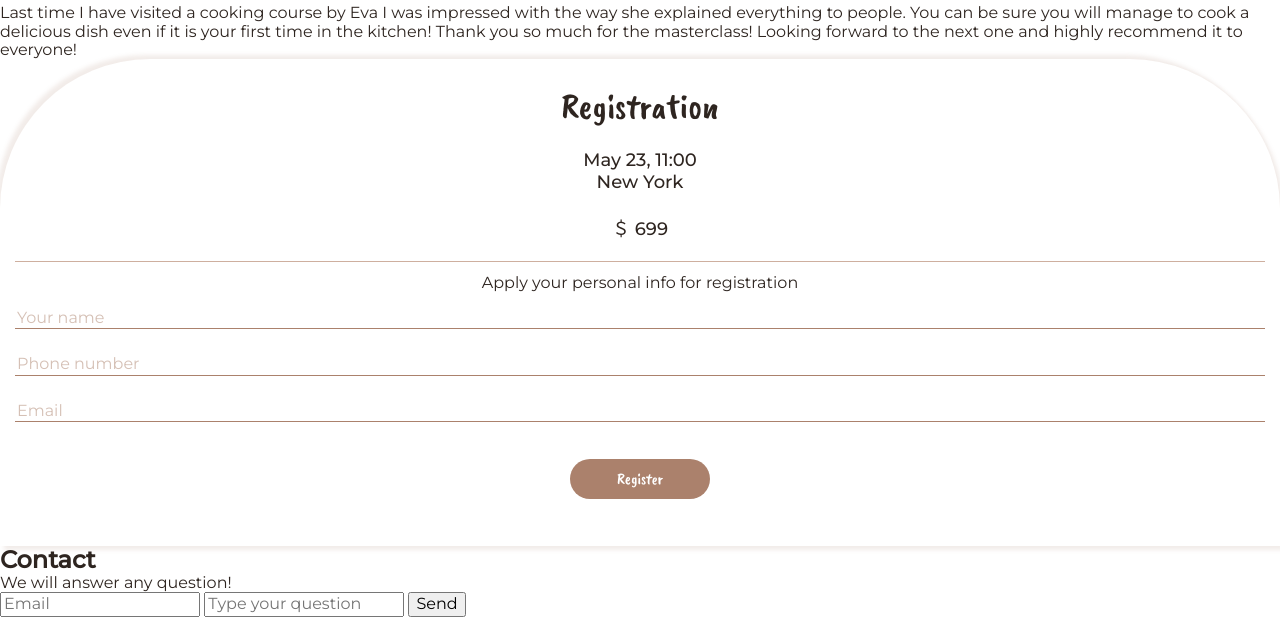
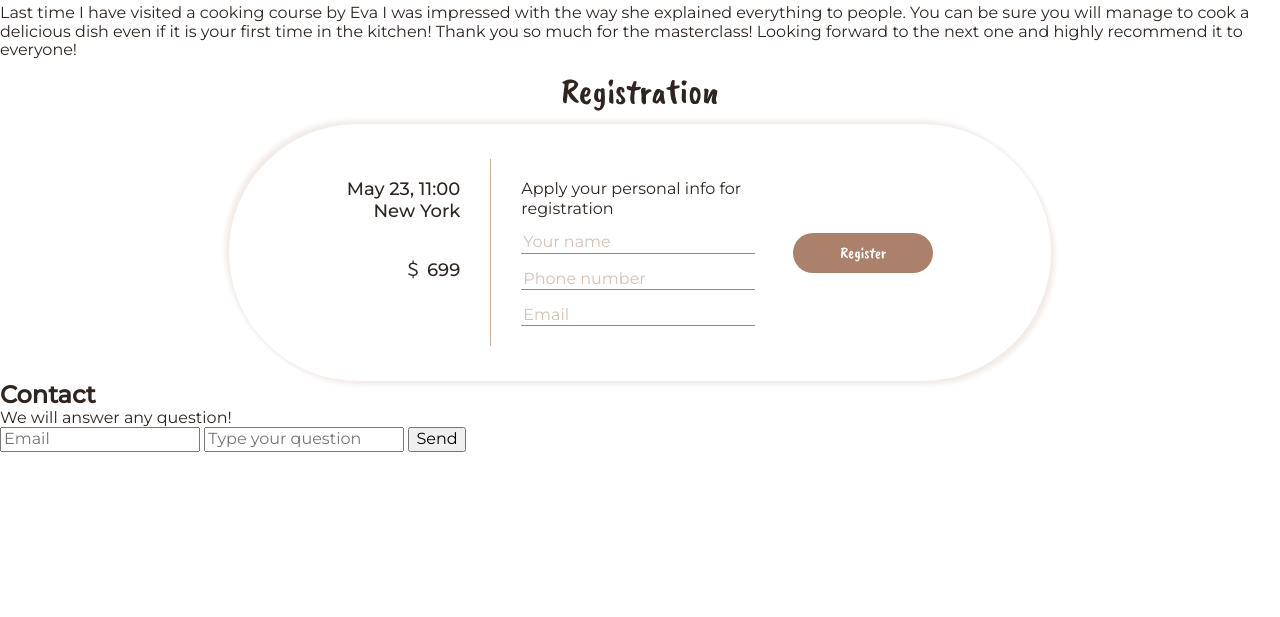
Before and after one commit to bezdarshadow/minions, a website built with Parcel: page src/index.html in a window 1280 px wide. Shown: the part 2404-3021 px from the top of the page. After the commit the page ends 2856 px from the top, so only its background shows below. Built offline with nearby package versions, Linux system fonts and the light colour scheme.

Commit message:
Была сделана разметка и стилизация для всех дисплеев

```diff
--- a/src/partials/registration.html
+++ b/src/partials/registration.html
@@ -1,4 +1,5 @@
 <section class="registration">
+    <h2 class="registration__title title" >Registration</h2>
     <div class=" registration-wrapper container">
         <div class="registration-header">
             <h2 class="registration-header__title title">Registration</h2>
@@ -12,12 +13,16 @@
         </div>
         <div class="registration-footer">
             <form class="form">
+                <div class="form__header">
                     <label class="form__label form__label-registration" for="username">Apply your personal info
                         for registration </label>
                     <input class="form__input form__input-username"  type="text" name="username" id="username" placeholder="Your name">
                     <input class="form__input form__input-telephone" type="tel" name="telephone-number" placeholder="Phone number">
                     <input class="form__input form__input-email form__input-lastchild" type="email" name="email" placeholder="Email">
+                </div>
+                <div class="form__footer">
                     <button class="form__button button" type="submit">Register</button>
+                </div>
             </form>
         </div>
     </div>
--- a/src/sass/components/_registration.scss
+++ b/src/sass/components/_registration.scss
@@ -1,5 +1,12 @@
 .registration {
     text-align: center;
+
+    &__title{
+        display: none;
+        @include mq(tablet){
+            display: block;
+        }
+    }
 }
 
 .registration-wrapper{
@@ -9,19 +16,52 @@
     border-top-left-radius: 150px;
     border-top-right-radius: 150px;
     box-shadow: -4px -4px 4px rgba(171, 129, 108, 0.15), 4px 4px 4px rgba(171, 129, 108, 0.15);
+
+    @include mq(tablet){
+        display: flex;
+        justify-content: center;
+
+        border-radius: 150px;
+        max-width: 634px;
+
+        padding: 35px 0;
+    }
+    @include mq(desktop){
+        max-width: 822px;
+    }
 }
 .registration-header {
     padding-bottom: 20px;
     margin-bottom: 11px;
     border-bottom: 1px solid rgba(158, 96, 65, 0.5);
+
+    @include mq(tablet){
+        border: 0;
+        padding: 20px 0;
+        margin: 0;
+        text-align: end;
+        border-right: 1px solid rgba(158, 96, 65, 0.5);
+        margin-right: 30px;
+        padding-right: 30px;
+
+
+    }
+
     &__title{
         margin-bottom: 11px;
+        @include mq(tablet){
+            display: none;
+
+        }
     }
     &__subtitle{
     font-weight: 500;
     font-size: 18px;
     line-height: 1.22;
     margin-bottom: 25px;
+        @include mq(tablet){
+            margin-bottom: 37px;
+        }
     }
 
     &__datatime{
@@ -35,7 +75,31 @@
     }
 }
 
+.registration-footer {
+    @include mq(tablet){
+        padding: 20px 0;
+    }
+}
+
 .form {
+
+    @include mq(tablet){
+        display: flex;
+        align-items: center;
+    }
+
+    &__header{
+        display: flex;
+        flex-direction: column;
+        @include mq(tablet){
+            margin-right: 25px;
+            text-align: start;
+            max-width: 234px;
+        }
+        @include mq(desktop){
+            margin-right: 38px;
+        }
+    }
     &__label{
         display: block;
         font-size: 16px;
@@ -44,6 +108,9 @@
 
     &__label-registration{
         margin-bottom: 15px;
+        @include mq(desktop){
+            margin-bottom: 13px;
+        }
     }
 
     &__input{
@@ -56,9 +123,19 @@
         &::placeholder{
             color: var(--placeholder-text);
         }
+
+
+        @include mq(tablet){
+            margin-bottom: 15px;
+
+        }
     }
 
     &__input-lastchild{
         margin-bottom: 37px;
+
+        @include mq(tablet){
+             margin-bottom: 0;
+        }
     }
 }
```
Lines whose indentation alone changed are shown as unchanged.
